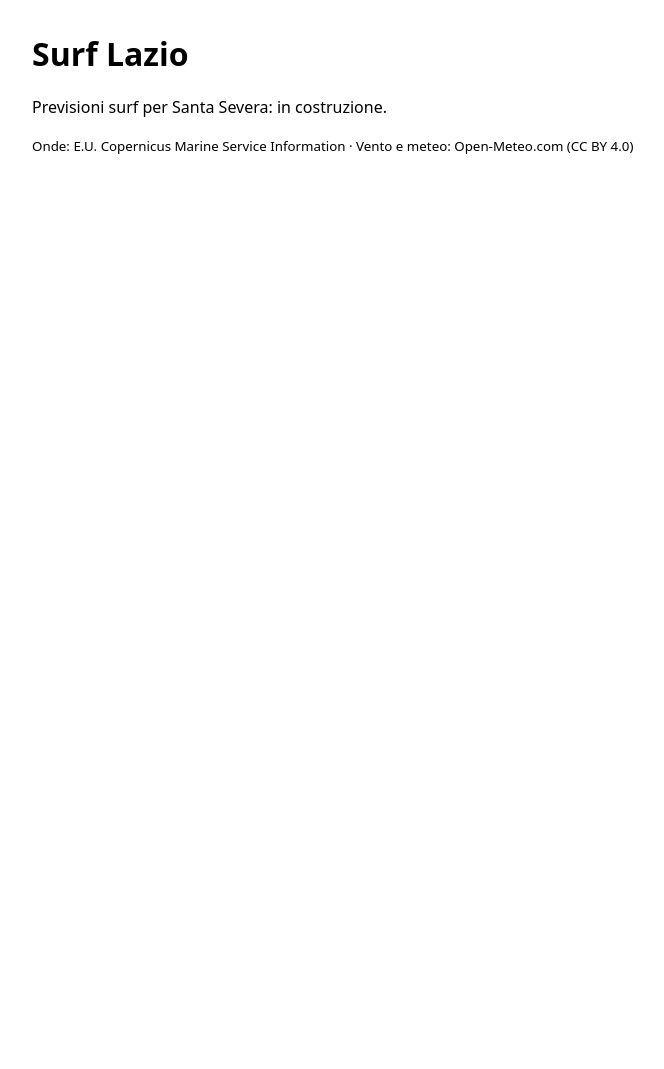
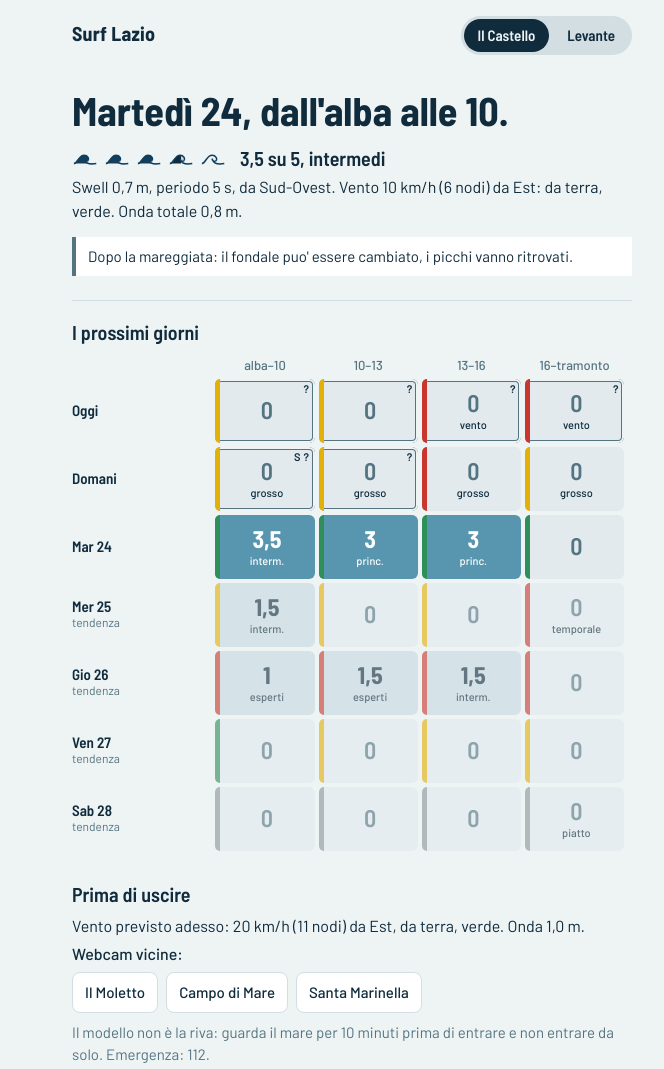
Before and after one commit to enricomariacaporossi/surf-lazio, a plain HTML site: page index.html in a window 1280 px wide. Shown: the top 1069 px of the page, without its empty margins (288-952 px from the left). Before the commit the page ends 800 px from the top, so only its background shows below. Drawn offline with Linux system fonts and the light colour scheme.

Commit message:
La pagina vera (Fase 4, versione 1)
- index.html, style.css, app.js: la pagina legge data/forecast.json e
  mostra la finestra migliore con il voto a onde, la griglia dei
  prossimi giorni (blu = voto, bandierina = colore del vento delle
  guide), il dettaglio orario toccando una casella, webcam vicine,
  avvisi di sicurezza, legenda e il CSV della settimana da scaricare.
  Vento in km/h con i nodi accanto. Funziona anche senza rete con
  l'ultima previsione salvata.
- voto.py: accenti corretti nei segnali.

Co-Authored-By: Claude Opus 5.5 <noreply@anthropic.com>
Claude-Session: https://claude.ai/code/session_01RcrmdSTD1xCHmmKv7bKeQ2

```diff
--- /dev/null
+++ b/app.js
@@ -0,0 +1,309 @@
+/* Surf Lazio: disegna la pagina da data/forecast.json.
+   Tutti i calcoli li fa lo script su GitHub; qui si mostrano e basta. */
+
+const DATI = "data/forecast.json";
+const CHIAVE_CACHE = "surf-lazio-dati";
+const CHIAVE_SPOT = "surf-lazio-spot";
+const ORE_VECCHIE = 6; // oltre, l'aggiornamento automatico potrebbe essersi fermato
+
+// link alle guide: incolla qui gli indirizzi quando le metti su Drive
+const GUIDE = {
+  scaduta: null,   // "Il vento che gira", sezioni 4 e 9
+  vento: null,     // "Il mare e il vento", sezione 6
+};
+
+const FASCE = {
+  "alba-10": { nome: "alba–10", da: 0, a: 10, frase: "dall'alba alle 10" },
+  "10-13": { nome: "10–13", da: 10, a: 13, frase: "dalle 10 alle 13" },
+  "13-16": { nome: "13–16", da: 13, a: 16, frase: "dalle 13 alle 16" },
+  "16-tramonto": { nome: "16–tramonto", da: 16, a: 24, frase: "dalle 16 al tramonto" },
+};
+const CARDINALI = ["Nord", "Nord-Est", "Est", "Sud-Est", "Sud", "Sud-Ovest", "Ovest", "Nord-Ovest"];
+const VENTO_A_PAROLE = {
+  verde: "da terra, verde",
+  giallo: "di lato, giallo",
+  rosso: "dal mare, rosso",
+  grigio: "tramontana, grigio",
+};
+const LIVELLO_BREVE = {
+  "principianti": "principianti",
+  "intermedi": "intermedi",
+  "esperti": "esperti",
+  "piatto": "piatto",
+  "nessuno": "nessuno",
+  "nessuno (troppo grosso)": "troppo grosso",
+  "nessuno (temporale)": "temporale",
+};
+// nella griglia lo spazio e' poco: parole corte
+const LIVELLO_CELLA = {
+  "principianti": "princ.",
+  "intermedi": "interm.",
+  "esperti": "esperti",
+  "piatto": "piatto",
+  "nessuno": "vento",
+  "nessuno (troppo grosso)": "grosso",
+  "nessuno (temporale)": "temporale",
+};
+const MOTIVI_ZERO = ["piatto", "nessuno", "nessuno (troppo grosso)", "nessuno (temporale)"];
+
+let stato = { dati: null, offline: false, spot: 0, aperta: null };
+
+/* ------------------------------------------------------------- strumenti */
+
+const $ = (sel) => document.querySelector(sel);
+
+function cardinale(gradi) {
+  return CARDINALI[Math.floor((((gradi % 360) + 360) % 360 + 22.5) / 45) % 8];
+}
+
+function numero(x, decimali = 1) {
+  return Number(x).toLocaleString("it-IT", {
+    minimumFractionDigits: decimali, maximumFractionDigits: decimali,
+  });
+}
+
+function voto(x) {
+  // 3 invece di 3,0; 3,5 resta 3,5
+  return Number.isInteger(x) ? String(x) : numero(x);
+}
+
+function nodi(kmh) { return Math.round(kmh / 1.852); }
+
+function comeData(testo) {
+  // "2026-11-24" oppure "2026-11-24T07:00": ora italiana
+  return new Date(testo.length === 10 ? testo + "T12:00" : testo);
+}
+
+function nomeGiorno(testo, lungo = true) {
+  const d = comeData(testo);
+  const oggi = new Date();
+  const domani = new Date(Date.now() + 864e5);
+  if (d.toDateString() === oggi.toDateString()) return "Oggi";
+  if (d.toDateString() === domani.toDateString()) return "Domani";
+  const f = new Intl.DateTimeFormat("it-IT", { weekday: lungo ? "long" : "short", day: "numeric" });
+  const s = f.format(d);
+  return s.charAt(0).toUpperCase() + s.slice(1);
+}
+
+function ora(testo) { return testo.slice(11, 16); }
+
+function maiuscola(s) { return s.charAt(0).toUpperCase() + s.slice(1); }
+
+function freccia(direzione) {
+  // la punta indica dove va il vento, come nelle guide
+  const verso = (direzione + 180) % 360;
+  return `<svg class="freccia" viewBox="0 0 24 24" aria-hidden="true" style="transform:rotate(${verso}deg)"><path d="M12 2l6 10h-4v10h-4V12H6z"/></svg>`;
+}
+
+function ondeVoto(voto) {
+  // cinque onde: piene, a meta' o vuote
+  const cresta = "M2 16c4 0 5-9 11-9 4 0 6 4 4 6-2 1-4 0-4-2 2 6 8 6 13 5";
+  let html = "";
+  for (let i = 1; i <= 5; i++) {
+    const riempi = voto >= i ? "currentColor" : voto >= i - 0.5 ? "url(#mezza)" : "none";
+    html += `<svg viewBox="0 0 30 20" aria-hidden="true"><path d="${cresta}" fill="${riempi}" stroke="currentColor" stroke-width="1.6" stroke-linejoin="round"/></svg>`;
+  }
+  return html;
+}
+
+function oraDelGiorno(spot, data, hh) {
+  return spot.ore.find((o) => o.ora === `${data}T${hh}`);
+}
+
+function fraseOra(o) {
+  if (!o) return "";
+  return `${maiuscola(o.parte)} ${numero(o.parte_m)} m, periodo ${numero(o.periodo_s, 0)} s, da ${cardinale(o.direzione_onda)}. ` +
+    `Vento ${Math.round(o.vento_kmh)} km/h (${nodi(o.vento_kmh)} nodi) da ${cardinale(o.direzione_vento)}: ${VENTO_A_PAROLE[o.colore]}.`;
+}
+
+/* ------------------------------------------------------------- dati */
+
+async function caricaDati() {
+  try {
+    const risposta = await fetch(`${DATI}?t=${Date.now()}`, { cache: "no-store" });
+    if (!risposta.ok) throw new Error(`risposta ${risposta.status}`);
+    const dati = await risposta.json();
+    try { localStorage.setItem(CHIAVE_CACHE, JSON.stringify(dati)); } catch (e) { /* spazio pieno o privato */ }
+    return { dati, offline: false };
+  } catch (errore) {
+    let copia = null;
+    try { copia = JSON.parse(localStorage.getItem(CHIAVE_CACHE)); } catch (e) { /* niente copia */ }
+    if (copia) return { dati: copia, offline: true };
+    throw errore;
+  }
+}
+
+/* ------------------------------------------------------------- disegno */
+
+function disegnaScelta() {
+  const nav = $("#scelta-spot");
+  nav.innerHTML = stato.dati.spot.map((s, i) => {
+    const corto = s.nome.split("–").pop().trim();
+    return `<button type="button" data-spot="${i}" aria-pressed="${i === stato.spot}">${corto}</button>`;
+  }).join("");
+  nav.querySelectorAll("button").forEach((b) => b.addEventListener("click", () => {
+    stato.spot = Number(b.dataset.spot);
+    stato.aperta = null;
+    try { localStorage.setItem(CHIAVE_SPOT, stato.spot); } catch (e) { /* non importa */ }
+    disegna();
+  }));
+}
+
+function disegnaRisposta(spot) {
+  const m = spot.finestra_migliore;
+  const luogo = spot.nome.split("–")[0].trim();
+  if (!m) {
+    return `<section class="risposta">
+      <h2>Niente da fare nei prossimi 5 giorni a ${luogo}.</h2>
+      <p class="perche">Il mare resta piatto, troppo grosso o con il vento contro. Ricontrolla domani: le previsioni cambiano.</p>
+      ${spot.avviso ? `<ul class="segnali"><li class="attenzione">${spot.avviso}</li></ul>` : ""}
+    </section>`;
+  }
+  const fascia = FASCE[m.fascia];
+  const o = oraDelGiorno(spot, m.data, m.ora);
+  const segnali = (m.segnali || "").split("; ").filter(Boolean);
+  const avviso = spot.avviso ? `<li class="attenzione">${spot.avviso}</li>` : "";
+  const perche = (testo) => testo.startsWith("scaduta") && GUIDE.scaduta
+    ? ` <a href="${GUIDE.scaduta}">Perché?</a>` : "";
+  return `<section class="risposta">
+    <h2>${nomeGiorno(m.data)}, ${fascia.frase}.</h2>
+    <div class="onde-voto" aria-label="Voto ${numero(m.voto)} su 5">${ondeVoto(m.voto)}
+      <span class="numero">${voto(m.voto)} su 5, ${LIVELLO_BREVE[m.livello] || m.livello}</span></div>
+    <p class="perche">${fraseOra(o)} Onda totale ${numero(m.onda_m)} m. ${m.fiducia === "tendenza" ? "È una tendenza: ricontrolla nei prossimi giorni." : ""}</p>
+    ${segnali.length || avviso ? `<ul class="segnali">${avviso}${segnali.map((s) =>
+      `<li class="${s.startsWith("scaduta") ? "scaduta" : ""}">${maiuscola(s)}.${perche(s)}</li>`).join("")}</ul>` : ""}
+  </section>`;
+}
+
+function disegnaAdesso(spot) {
+  const a = spot.adesso;
+  const webcam = (spot.webcam || []).map((w) =>
+    `<li><a href="${w.url}" target="_blank" rel="noopener">${w.nome}</a></li>`).join("");
+  const vento = a ? `Vento previsto adesso: ${Math.round(a.vento_kmh)} km/h (${nodi(a.vento_kmh)} nodi) da ${cardinale(a.direzione_vento)}, ${VENTO_A_PAROLE[a.colore]}. Onda ${numero(a.onda_m)} m.` : "";
+  return `<section class="adesso">
+    <h3>Prima di uscire</h3>
+    <p>${vento}</p>
+    ${webcam ? `<p class="titoletto">Webcam vicine:</p><ul class="webcam">${webcam}</ul>` : ""}
+    <p class="mare-dal-vivo">Il modello non è la riva: guarda il mare per 10 minuti prima di entrare e non entrare da solo. Emergenza: 112.</p>
+  </section>`;
+}
+
+function disegnaGriglia(spot) {
+  const intestazione = Object.values(FASCE).map((f) => `<th scope="col">${f.nome}</th>`).join("");
+  const righe = spot.giorni.map((g) => {
+    const celle = Object.keys(FASCE).map((chiave) => {
+      const f = g.fasce.find((x) => x.fascia === chiave);
+      if (!f) return "<td></td>";
+      const id = `${g.data}|${chiave}`;
+      const marche = [];
+      if (f.segnali.some((s) => s.startsWith("scaduta"))) marche.push("S");
+      if (f.segnali.some((s) => s.startsWith("incerto"))) marche.push("?");
+      const livello = LIVELLO_BREVE[f.livello] || f.livello;
+      const sotto = f.voto > 0 || MOTIVI_ZERO.includes(f.livello) ? (LIVELLO_CELLA[f.livello] || "") : "";
+      const etichetta = `${nomeGiorno(g.data)} ${FASCE[chiave].frase}: voto ${numero(f.voto)}, ${livello}, vento ${f.colore}`;
+      return `<td><button type="button" class="cella v${Math.floor(f.voto)} vento-${f.colore}${marche.includes("?") ? " incerto" : ""}"
+        data-cella="${id}" aria-expanded="${stato.aperta === id}" aria-label="${etichetta}">
+        <span class="voto">${voto(f.voto)}</span><span class="livello">${sotto}</span>
+        ${marche.length ? `<span class="marca" aria-hidden="true">${marche.join(" ")}</span>` : ""}
+      </button></td>`;
+    }).join("");
+    const nota = g.fiducia === "tendenza" ? "<small>tendenza</small>" : "";
+    const riga = `<tr class="${g.fiducia}"><th scope="row" class="giorno">${nomeGiorno(g.data, false)}${nota}</th>${celle}</tr>`;
+    const aperta = stato.aperta && stato.aperta.startsWith(g.data + "|")
+      ? `<tr><td colspan="5">${disegnaDettaglio(spot, g, stato.aperta.split("|")[1])}</td></tr>` : "";
+    return riga + aperta;
+  }).join("");
+  return `<section class="settimana">
+    <h3>I prossimi giorni</h3>
+    <table class="griglia">
+      <thead><tr><th class="giorno"></th>${intestazione}</tr></thead>
+      <tbody>${righe}</tbody>
+    </table>
+  </section>`;
+}
+
+function disegnaDettaglio(spot, giorno, chiave) {
+  const f = FASCE[chiave];
+  const ore = spot.ore.filter((o) => o.ora.startsWith(giorno.data) &&
+    Number(ora(o.ora).slice(0, 2)) >= f.da && Number(ora(o.ora).slice(0, 2)) < f.a);
+  const fascia = giorno.fasce.find((x) => x.fascia === chiave);
+  const segnali = fascia ? fascia.segnali : [];
+  const righe = ore.map((o) => `<tr>
+      <td>${ora(o.ora)}</td>
+      <td>${numero(o.onda_m)} m<br><small>${o.parte}, ${numero(o.periodo_s, 0)} s</small></td>
+      <td>${freccia(o.direzione_onda)} ${cardinale(o.direzione_onda)}</td>
+      <td class="vento-${o.colore}"><span class="pallino"></span>${freccia(o.direzione_vento)} ${Math.round(o.vento_kmh)} <small>(${nodi(o.vento_kmh)} kn)</small><br><small>da ${cardinale(o.direzione_vento)}, raffiche ${Math.round(o.raffiche_kmh)}</small></td>
+      <td class="voto-ora">${voto(o.voto)}</td>
+    </tr>`).join("");
+  return `<div class="dettaglio">
+    <h4>${nomeGiorno(giorno.data)}, ${f.frase}</h4>
+    ${segnali.length ? `<ul class="segnali">${segnali.map((s) => `<li>${maiuscola(s)}.</li>`).join("")}</ul>` : ""}
+    <table class="ore">
+      <thead><tr><th>Ora</th><th>Onda</th><th>Da</th><th>Vento km/h</th><th>Voto</th></tr></thead>
+      <tbody>${righe}</tbody>
+    </table>
+  </div>`;
+}
+
+function disegnaLegenda() {
+  const guida = GUIDE.vento ? ` <a href="${GUIDE.vento}">Perché?</a>` : "";
+  return `<section class="legenda">
+    <p>La bandierina a sinistra di ogni casella è il colore del vento, come nelle guide.${guida}</p>
+    <ul>
+      <li><span class="pallino vento-verde"></span>Verde: da Est e Nord-Est, viene da terra.</li>
+      <li><span class="pallino vento-giallo"></span>Giallo: da Sud-Est e Nord-Ovest, di lato.</li>
+      <li><span class="pallino vento-rosso"></span>Rosso: da Sud, Sud-Ovest e Ovest, viene dal mare.</li>
+      <li><span class="pallino vento-grigio"></span>Grigio: da Nord, la tramontana spiana il mare.</li>
+    </ul>
+    <p>Più il blu è scuro, più il voto è alto.</p>
+    <div class="scala" aria-hidden="true">0 <span style="background:var(--v0)"></span><span style="background:var(--v1)"></span><span style="background:var(--v2)"></span><span style="background:var(--v3)"></span><span style="background:var(--v4)"></span><span style="background:var(--v5)"></span> 5</div>
+    <p>S indica la scaduta, ? che i modelli non sono d'accordo. I giorni più chiari sono una tendenza.</p>
+  </section>`;
+}
+
+function disegnaPiede() {
+  const d = stato.dati;
+  const spot = d.spot[stato.spot];
+  const aggiornato = comeData(d.aggiornato);
+  const ore = (Date.now() - aggiornato.getTime()) / 36e5;
+  const quando = new Intl.DateTimeFormat("it-IT", { weekday: "long", hour: "2-digit", minute: "2-digit" }).format(aggiornato);
+  const avvisi = [];
+  if (stato.offline) avvisi.push("Senza rete: stai vedendo l'ultima previsione salvata.");
+  if (ore > ORE_VECCHIE) avvisi.push(`Questi dati hanno più di ${ORE_VECCHIE} ore: l'aggiornamento automatico potrebbe essersi fermato.`);
+  $("#piede").innerHTML = `
+    ${avvisi.map((a) => `<p class="avviso-dati">${a}</p>`).join("")}
+    <p>Previsione aggiornata ${quando}. Si aggiorna da sola ogni 3 ore.</p>
+    <p><a class="scarica" href="data/settimana_${spot.id}.csv" download>Scarica la settimana di ${spot.nome.split("–")[0].trim()} (CSV)</a></p>
+    ${spot.confronto ? `<p>Per un confronto: <a href="${spot.confronto}" target="_blank" rel="noopener">Surfnerd</a>.</p>` : ""}
+    ${d.crediti.map((c) => `<p>${c}</p>`).join("")}`;
+}
+
+function disegna() {
+  const spot = stato.dati.spot[stato.spot];
+  disegnaScelta();
+  $("#contenuto").innerHTML = disegnaRisposta(spot) + disegnaGriglia(spot) + disegnaAdesso(spot) + disegnaLegenda();
+  document.querySelectorAll(".cella").forEach((c) => c.addEventListener("click", () => {
+    stato.aperta = stato.aperta === c.dataset.cella ? null : c.dataset.cella;
+    disegna();
+    const di_nuovo = document.querySelector(`[data-cella="${c.dataset.cella}"]`);
+    if (di_nuovo) di_nuovo.focus();
+  }));
+  disegnaPiede();
+}
+
+/* ------------------------------------------------------------- avvio */
+
+(async function avvio() {
+  try {
+    const { dati, offline } = await caricaDati();
+    stato.dati = dati;
+    stato.offline = offline;
+    let salvato = 0;
+    try { salvato = Number(localStorage.getItem(CHIAVE_SPOT)) || 0; } catch (e) { /* niente */ }
+    stato.spot = Math.min(salvato, dati.spot.length - 1);
+    disegna();
+  } catch (errore) {
+    $("#contenuto").innerHTML = `<p class="errore">Non riesco a scaricare le previsioni (${errore.message}).
+      Controlla la connessione e ricarica la pagina.</p>`;
+  }
+})();
--- a/index.html
+++ b/index.html
@@ -2,12 +2,37 @@
 <html lang="it">
 <head>
   <meta charset="utf-8">
-  <meta name="viewport" content="width=device-width, initial-scale=1">
+  <meta name="viewport" content="width=device-width, initial-scale=1, viewport-fit=cover">
   <title>Surf Lazio</title>
+  <meta name="description" content="Previsioni surf personali per Santa Severa e Fregene">
+  <meta name="theme-color" content="#0F2B3C">
+  <link rel="preconnect" href="https://fonts.googleapis.com">
+  <link rel="preconnect" href="https://fonts.gstatic.com" crossorigin>
+  <link href="https://fonts.googleapis.com/css2?family=Barlow:wght@400;500;600&family=Barlow+Semi+Condensed:wght@500;600;700&display=swap" rel="stylesheet">
+  <link rel="stylesheet" href="style.css">
 </head>
-<body style="font-family: system-ui, sans-serif; max-width: 40rem; margin: 2rem auto; padding: 0 1rem;">
-  <h1>Surf Lazio</h1>
-  <p>Previsioni surf per Santa Severa: in costruzione.</p>
-  <p><small>Onde: E.U. Copernicus Marine Service Information · Vento e meteo: Open-Meteo.com (CC BY 4.0)</small></p>
+<body>
+  <!-- sfumatura usata dalle onde a meta' nel voto -->
+  <svg width="0" height="0" aria-hidden="true" focusable="false" style="position:absolute">
+    <defs>
+      <linearGradient id="mezza" x1="0" x2="1" y1="0" y2="0">
+        <stop offset="50%" stop-color="currentColor"/>
+        <stop offset="50%" stop-color="currentColor" stop-opacity="0.18"/>
+      </linearGradient>
+    </defs>
+  </svg>
+
+  <header class="testata">
+    <h1 class="marchio">Surf Lazio</h1>
+    <nav class="scelta-spot" id="scelta-spot" aria-label="Scegli lo spot"></nav>
+  </header>
+
+  <main id="contenuto" aria-live="polite">
+    <p class="caricamento">Carico le previsioni…</p>
+  </main>
+
+  <footer class="piede" id="piede"></footer>
+
+  <script src="app.js"></script>
 </body>
 </html>
--- /dev/null
+++ b/style.css
@@ -0,0 +1,209 @@
+/* Surf Lazio: colori e parole delle guide su Santa Severa.
+   Il blu dice quanto e' buono il mare, i colori del vento dicono da dove soffia. */
+
+:root {
+  --sale: #EEF3F4;          /* fondo */
+  --carta: #FFFFFF;
+  --inchiostro: #0F2B3C;    /* testo */
+  --fondale: #557482;       /* testo secondario */
+  --riga: #D3DEE2;
+
+  /* colori del vento delle guide */
+  --verde: #2F8F5B;
+  --giallo: #E2B007;
+  --rosso: #C8372D;
+  --grigio: #8C979C;
+
+  /* profondita' del voto: da mare piatto a mare buono */
+  --v0: #E2EAEE;
+  --v1: #C6DAE2;
+  --v2: #94BDCC;
+  --v3: #5895AE;
+  --v4: #2C6B8E;
+  --v5: #123F5E;
+
+  --stretto: "Barlow Semi Condensed", "Arial Narrow", system-ui, sans-serif;
+  --testo: "Barlow", system-ui, -apple-system, "Segoe UI", sans-serif;
+}
+
+* { box-sizing: border-box; }
+
+html { -webkit-text-size-adjust: 100%; }
+
+body {
+  margin: 0;
+  background: var(--sale);
+  color: var(--inchiostro);
+  font: 400 16px/1.5 var(--testo);
+  padding: 0 16px calc(32px + env(safe-area-inset-bottom));
+}
+
+main, .testata, .piede { max-width: 560px; margin: 0 auto; }
+
+a { color: var(--inchiostro); text-underline-offset: 3px; }
+
+:focus-visible { outline: 3px solid var(--v4); outline-offset: 2px; }
+
+h1, h2, h3 { font-family: var(--stretto); font-weight: 600; line-height: 1.15; margin: 0; }
+
+/* ---------------------------------------------------------------- testata */
+
+.testata {
+  display: flex;
+  align-items: baseline;
+  justify-content: space-between;
+  gap: 12px;
+  padding: 16px 0 12px;
+}
+
+.marchio { font-size: 20px; font-weight: 700; letter-spacing: 0.01em; }
+
+.scelta-spot { display: flex; gap: 4px; background: var(--riga); border-radius: 999px; padding: 3px; }
+
+.scelta-spot button {
+  border: 0;
+  background: transparent;
+  color: var(--inchiostro);
+  font: 600 15px/1 var(--stretto);
+  padding: 9px 14px;
+  border-radius: 999px;
+  cursor: pointer;
+}
+
+.scelta-spot button[aria-pressed="true"] { background: var(--inchiostro); color: var(--sale); }
+
+/* ---------------------------------------------------------------- risposta */
+
+.risposta { padding: 20px 0 24px; border-bottom: 1px solid var(--riga); }
+
+.risposta h2 { font-size: 34px; font-weight: 700; }
+
+.onde-voto { display: flex; align-items: center; gap: 4px; margin: 14px 0 6px; color: var(--v5); }
+.onde-voto svg { width: 28px; height: 20px; flex: none; }
+.onde-voto .numero { font: 600 20px/1.1 var(--stretto); margin-left: 8px; color: var(--inchiostro); }
+
+.risposta .perche { margin: 6px 0 0; max-width: 34em; }
+.risposta .nessuna { font-size: 20px; }
+
+.segnali { list-style: none; margin: 14px 0 0; padding: 0; display: grid; gap: 6px; }
+.segnali li {
+  padding: 8px 12px;
+  border-left: 4px solid var(--fondale);
+  background: var(--carta);
+  font-size: 15px;
+}
+.segnali li.scaduta { border-color: var(--v4); }
+.segnali li.attenzione { border-color: var(--rosso); }
+
+/* ---------------------------------------------------------------- adesso */
+
+.adesso { padding: 20px 0; border-bottom: 1px solid var(--riga); }
+.adesso h3 { font-size: 20px; margin-bottom: 8px; }
+.adesso p { margin: 4px 0; }
+.titoletto { margin: 12px 0 0; font-weight: 500; }
+.webcam { display: flex; flex-wrap: wrap; gap: 8px; margin: 6px 0 8px; padding: 0; list-style: none; }
+.webcam a {
+  display: inline-block;
+  padding: 8px 12px;
+  font-size: 15px;
+  background: var(--carta);
+  border: 1px solid var(--riga);
+  border-radius: 8px;
+  text-decoration: none;
+  font-weight: 500;
+}
+.webcam a:hover { border-color: var(--fondale); }
+.mare-dal-vivo { color: var(--fondale); font-size: 15px; }
+
+/* ---------------------------------------------------------------- griglia */
+
+.settimana { padding: 20px 0 8px; }
+.settimana h3 { font-size: 20px; margin-bottom: 10px; }
+
+.griglia { width: 100%; border-collapse: separate; border-spacing: 4px; margin: 0 -4px; table-layout: fixed; }
+.griglia th { font: 500 13px/1.2 var(--testo); color: var(--fondale); text-align: center; padding: 0 0 2px; }
+.griglia th.giorno { text-align: left; width: 26%; font: 600 15px/1.2 var(--stretto); color: var(--inchiostro); padding-right: 4px; }
+.griglia th.giorno small { display: block; font: 400 12px/1.3 var(--testo); color: var(--fondale); }
+.griglia td { padding: 0; }
+
+.cella {
+  position: relative;
+  display: flex;
+  flex-direction: column;
+  align-items: center;
+  justify-content: center;
+  width: 100%;
+  min-height: 58px;
+  padding: 6px 2px 6px 6px;
+  border: 0;
+  border-radius: 6px;
+  font-family: var(--stretto);
+  color: var(--inchiostro);
+  cursor: pointer;
+}
+/* la bandierina a sinistra: il colore del vento */
+.cella::before {
+  content: "";
+  position: absolute;
+  left: 0; top: 0; bottom: 0;
+  width: 5px;
+  border-radius: 6px 0 0 6px;
+  background: var(--colore-vento, var(--grigio));
+}
+.cella .voto { font-size: 24px; font-weight: 700; line-height: 1; }
+.cella.v0 .voto { color: var(--fondale); font-weight: 600; }
+.cella .livello { font: 500 11px/1.2 var(--testo); margin-top: 3px; }
+.cella .marca { position: absolute; top: 4px; right: 5px; font: 700 11px/1 var(--testo); letter-spacing: 0.04em; }
+
+.cella.v0 { background: var(--v0); }
+.cella.v1 { background: var(--v1); }
+.cella.v2 { background: var(--v2); }
+.cella.v3 { background: var(--v3); color: #fff; }
+.cella.v4 { background: var(--v4); color: #fff; }
+.cella.v5 { background: var(--v5); color: #fff; }
+.cella.incerto { box-shadow: inset 0 0 0 2px var(--sale), inset 0 0 0 3px var(--fondale); }
+.cella[aria-expanded="true"] { outline: 3px solid var(--inchiostro); outline-offset: 1px; }
+
+tr.tendenza .cella { opacity: 0.62; }
+.vento-verde { --colore-vento: var(--verde); }
+.vento-giallo { --colore-vento: var(--giallo); }
+.vento-rosso { --colore-vento: var(--rosso); }
+.vento-grigio { --colore-vento: var(--grigio); }
+
+/* ---------------------------------------------------------------- dettaglio */
+
+.dettaglio { margin: 12px 0 8px; padding: 14px; background: var(--carta); border-radius: 8px; }
+.dettaglio h4 { font: 600 18px/1.2 var(--stretto); margin: 0 0 8px; }
+.ore { width: 100%; border-collapse: collapse; font-size: 14px; }
+.ore th { text-align: left; font-weight: 500; color: var(--fondale); padding: 4px 4px 6px 0; border-bottom: 1px solid var(--riga); }
+.ore td { padding: 6px 4px 6px 0; border-bottom: 1px solid var(--riga); vertical-align: middle; white-space: nowrap; }
+.ore td.voto-ora { font: 700 16px/1 var(--stretto); }
+.freccia { width: 16px; height: 16px; vertical-align: -3px; fill: currentColor; }
+.pallino { display: inline-block; width: 10px; height: 10px; border-radius: 50%; background: var(--colore-vento); margin-right: 4px; vertical-align: 0; }
+
+/* ---------------------------------------------------------------- legenda */
+
+.legenda { padding: 16px 0; font-size: 14px; color: var(--fondale); }
+.legenda ul { list-style: none; padding: 0; margin: 8px 0 0; display: grid; gap: 4px; }
+.legenda .pallino { width: 12px; height: 12px; }
+.scala { display: flex; gap: 3px; margin-top: 8px; align-items: center; }
+.scala span { width: 28px; height: 14px; border-radius: 3px; }
+
+/* ---------------------------------------------------------------- piede */
+
+.piede { border-top: 1px solid var(--riga); padding-top: 16px; font-size: 13px; color: var(--fondale); }
+.piede p { margin: 4px 0; }
+.piede .avviso-dati { color: var(--rosso); font-weight: 500; }
+.scarica { display: inline-block; margin: 8px 0; font-size: 15px; }
+
+.caricamento, .errore { padding: 32px 0; }
+
+@media (min-width: 600px) {
+  .risposta h2 { font-size: 40px; }
+  .cella { min-height: 64px; }
+}
+
+@media (prefers-reduced-motion: no-preference) {
+  .dettaglio { animation: apri 160ms ease-out; }
+  @keyframes apri { from { opacity: 0; transform: translateY(-4px); } to { opacity: 1; transform: none; } }
+}
```
Also changed, not shown: 1 other file.
